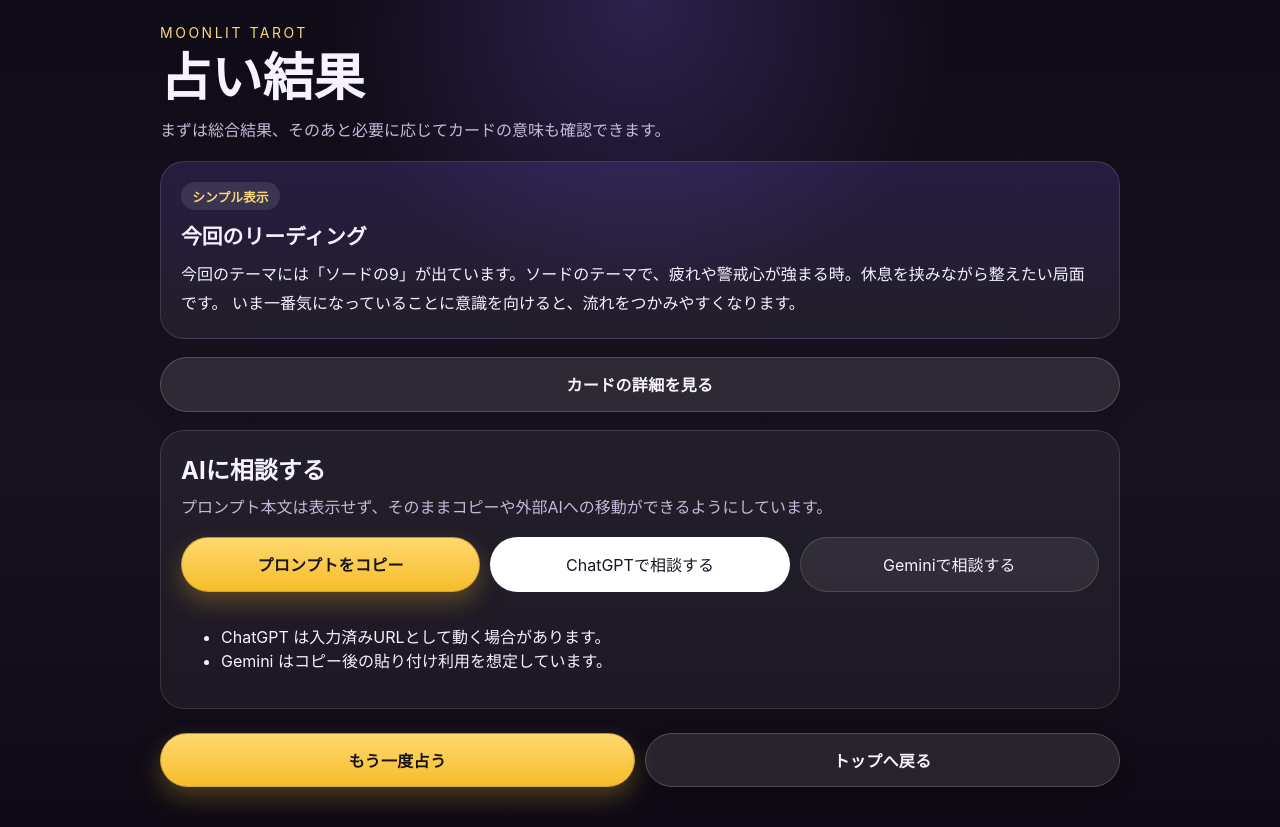
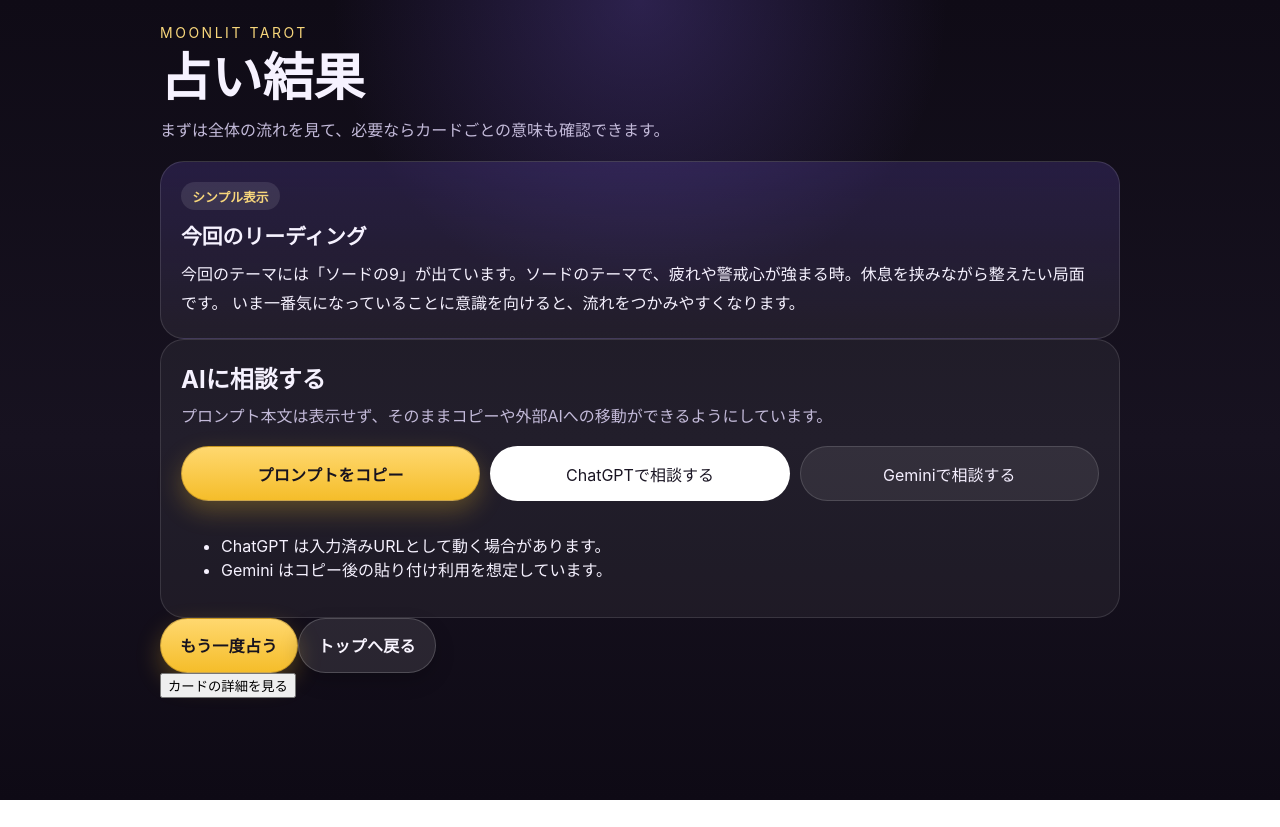
Before and after one commit to Syo-M/tarot-app, a React (Vite) app: page / in a window 1280 px wide. Both pictures are taken after a click on the button "気軽に占う". After the commit the page ends 800 px from the top, so only its background shows below. Built offline with nearby package versions, Linux system fonts and the light colour scheme.

Commit message:
ビルド問題解消

```diff
--- a/src/App.tsx
+++ b/src/App.tsx
@@ -41,6 +41,7 @@ const App = () => {
                 drawnCards={drawnCards}
                 resultMode={resultMode}
                 consultationTopic={consultationTopic}
+                onRetry={resetToHome}
                 onBackHome={resetToHome}
             />
         );
--- a/src/pages/ResultPage/ResultPage.tsx
+++ b/src/pages/ResultPage/ResultPage.tsx
@@ -4,13 +4,14 @@ import { ScreenContainer } from '../../components/common/ScreenContainer/ScreenC
 import { AiAssistPanel } from '../../components/tarot/AiAssistPanel/AiAssistPanel';
 import { ResultCard } from '../../components/tarot/ResultCard/ResultCard';
 import { ResultSummary } from '../../components/tarot/ResultSummary/ResultSummary';
-import type { DrawnCard, ResultMode, SpreadType } from '../../types/tarot';
+import type { DeckType, DrawnCard, ResultMode, SpreadType } from '../../types/tarot';
 import { buildAiPrompt } from '../../utils/promptBuilder';
 import { buildReadingSummary } from '../../utils/readingSummary';
 import styles from './ResultPage.module.css';
 
 interface ResultPageProps {
     spreadType: SpreadType;
+    deckType: DeckType;
     drawnCards: DrawnCard[];
     resultMode: ResultMode;
     consultationTopic: string;
@@ -20,6 +21,7 @@ interface ResultPageProps {
 
 export const ResultPage = ({
     spreadType,
+    deckType,
     drawnCards,
     resultMode,
     consultationTopic,
@@ -29,46 +31,55 @@ export const ResultPage = ({
     const [isDetailOpen, setIsDetailOpen] = useState(resultMode === 'full');
 
     const summary = useMemo(() => buildReadingSummary(drawnCards, spreadType), [drawnCards, spreadType]);
+
     const prompt = useMemo(
-    () => buildAiPrompt({ spreadType, resultMode, drawnCards, summary, consultationTopic }),
-    [spreadType, resultMode, drawnCards, summary, consultationTopic],
+        () =>
+            buildAiPrompt({
+                spreadType,
+                deckType,
+                resultMode,
+                drawnCards,
+                summary,
+                consultationTopic,
+            }),
+        [spreadType, deckType, resultMode, drawnCards, summary, consultationTopic],
     );
 
     const detailLabel = isDetailOpen ? 'カードの詳細を閉じる' : 'カードの詳細を見る';
     const isThreeCard = spreadType === 'three';
 
     return (
-    <ScreenContainer
-      title="占い結果"
-      subtitle="まずは総合結果、そのあと必要に応じてカードの意味も確認できます。"
-      footer={
-        <div className={styles.footerButtons}>
-          <PrimaryButton fullWidth onClick={onRetry}>
-            もう一度占う
-          </PrimaryButton>
-          <PrimaryButton variant="secondary" fullWidth onClick={onBackHome}>
+        <ScreenContainer title="占い結果" subtitle="まずは全体の流れを見て、必要ならカードごとの意味も確認できます。">
+            <div className={styles.page}>
+                <ResultSummary summary={summary} resultMode={resultMode} />
+
+                <AiAssistPanel prompt={prompt} />
+
+                <div className={styles.buttonRow}>
+                    <PrimaryButton onClick={onRetry}>もう一度占う</PrimaryButton>
+                    <PrimaryButton variant="secondary" onClick={onBackHome}>
                         トップへ戻る
                     </PrimaryButton>
                 </div>
-      }
+
+                <div className={styles.detailToggle}>
+                    <button
+                        type="button"
+                        className={styles.detailButton}
+                        onClick={() => setIsDetailOpen((prevState) => !prevState)}
                     >
-      <ResultSummary summary={summary} resultMode={resultMode} />
-
-      <div className={styles.inlineActions}>
-        <PrimaryButton variant="secondary" fullWidth onClick={() => setIsDetailOpen((prevState) => !prevState)}>
                         {detailLabel}
-        </PrimaryButton>
+                    </button>
                 </div>
 
                 {isDetailOpen ? (
-        <section className={`${styles.cardsSection} ${isThreeCard ? styles.threeCard : ''}`.trim()}>
+                    <section className={isThreeCard ? styles.threeCardGrid : styles.cardList}>
                         {drawnCards.map((drawnCard) => (
-            <ResultCard key={`${drawnCard.position}-${drawnCard.card.id}`} drawnCard={drawnCard} />
+                            <ResultCard key={`${drawnCard.card.id}-${drawnCard.position}`} drawnCard={drawnCard} />
                         ))}
                     </section>
                 ) : null}
-
-      <AiAssistPanel prompt={prompt} />
+            </div>
         </ScreenContainer>
     );
 };
--- a/src/utils/promptBuilder.ts
+++ b/src/utils/promptBuilder.ts
@@ -1,4 +1,4 @@
-import type { DeckType, DrawnCard, ResultMode, SpreadType, CardPosition } from '../types/tarot';
+import type { CardPosition, DeckType, DrawnCard, ResultMode, SpreadType } from '../types/tarot';
 
 const orientationLabelMap = {
     upright: '正位置',
```
Also changed, not shown: 4 other files (tests, documents, lock files or other folders). Lines whose indentation alone changed are shown as unchanged.
